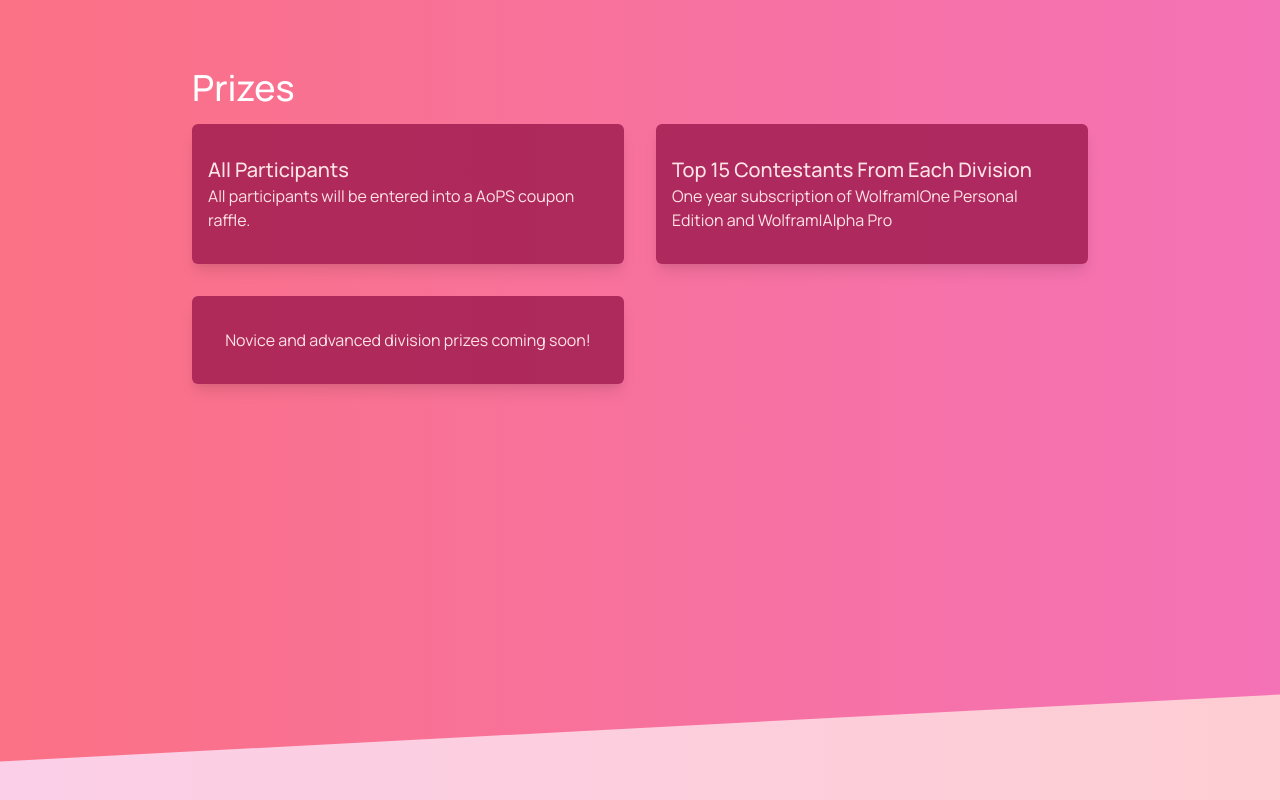
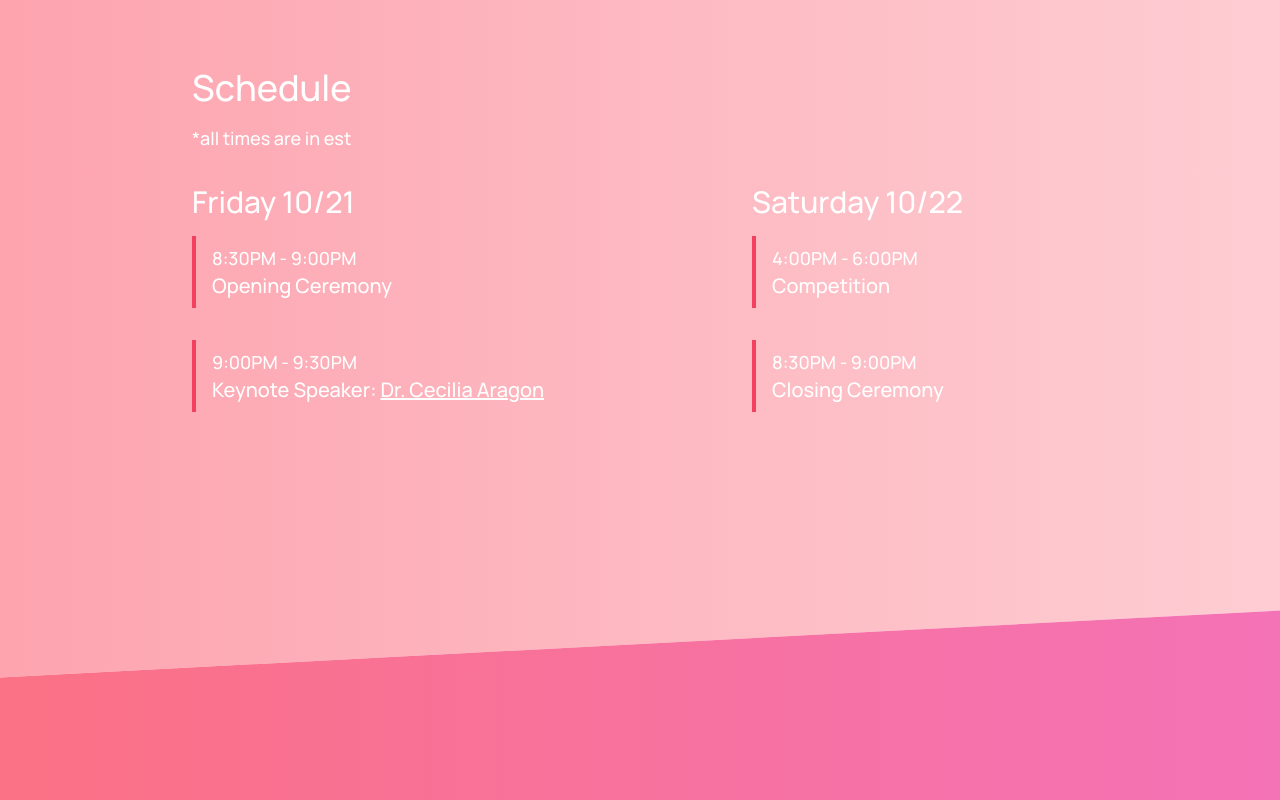
Before and after one commit to maggie-j-liu/algirlithm, a Next.js app: page / in a window 1280 px wide. Shown: the part 1100-1900 px from the top of the page. Built offline with nearby package versions, Linux system fonts and the light colour scheme.

Commit message:
add schedule

```diff
--- a/components/Footer.jsx
+++ b/components/Footer.jsx
@@ -23,7 +23,7 @@ const Footer = () => {
           <div className={"space-y-2"}>
             <h3 className={"font-bold mb-4"}>Register</h3>
             <div>
-              <a href={REGISTRATION_LINK} className={"footer-link"}>
+              <a href={REGISTRATION_LINK} className={"footer-link"} target="_blank" link="noreferrer">
                 registration link
               </a>
             </div>
@@ -31,7 +31,7 @@ const Footer = () => {
           <div className={"space-y-2"}>
             <h3 className={"font-bold mb-4"}>Donate</h3>
             <div>
-              <a href={DONATION_LINK} className={"footer-link"}>
+              <a href={DONATION_LINK} className={"footer-link"} target="_blank" link="noreferrer">
                 donate here!
               </a>
             </div>
@@ -49,7 +49,7 @@ const Footer = () => {
           <div className={"space-y-2"}>
             <h3 className={"font-bold mb-4"}>Discord Server</h3>
             <div>
-              <a className={"footer-link"} href={DISCORD_LINK}>
+              <a className={"footer-link"} href={DISCORD_LINK} target="_blank" link="noreferrer">
                 discord.gg/bqRBv3CfQr
               </a>
             </div>
--- /dev/null
+++ b/components/Schedule.jsx
@@ -0,0 +1,10 @@
+const Schedule = ({time, event}) => {
+  return (
+    <div className={"mb-8 border-l-4 border-primary-500 px-4 py-2"}>
+      <h4 className={"text-lg font-medium text-white"}>{time}</h4>
+      <h3 className={"text-xl font-medium text-white"}>{event}</h3>
+    </div>
+  );
+};
+
+export default Schedule;
--- a/pages/index.jsx
+++ b/pages/index.jsx
@@ -1,5 +1,6 @@
 import Prize from "@/components/Prize";
 import Sponsor from "@/components/Sponsor";
+import Schedule from "@/components/Schedule"
 import {
   DISCORD_LINK,
   DONATION_LINK,
@@ -45,6 +46,8 @@ const Home = () => {
                     "block w-max text-xl bg-primary-500 hover:bg-primary-600 text-white font-semibold hover:scale-105 hover:duration-150 duration-300 px-6 py-3 rounded-lg"
                   }
                   href={REGISTRATION_LINK}
+                  target="_blank"
+                  link="noreferrer"
                 >
                   Register
                 </a>
@@ -53,6 +56,8 @@ const Home = () => {
                     "block w-max text-xl bg-primary-200 hover:bg-primary-300 text-primary-900 font-semibold hover:scale-105 hover:duration-150 duration-300 px-6 py-3 rounded-lg"
                   }
                   href={DONATION_LINK}
+                  target="_blank"
+                  link="noreferrer"
                 >
                   Donate
                 </a>
@@ -60,6 +65,8 @@ const Home = () => {
               <a
                 className="flex items-center gap-2 bg-white/75 hover:bg-white hover:duration-150 duration-300 px-4 py-1.5 rounded-2xl"
                 href={DISCORD_LINK}
+                target="_blank"
+                link="noreferrer"
               >
                 <SiDiscord className="w-8 h-8 text-primary-800" />
                 <span className="text-primary-900">
@@ -118,14 +125,61 @@ const Home = () => {
             </div>
           </div>
         </section>
+        {/* */}
         <div
           className={
-            "bg-gradient-to-r from-primary-400 to-secondary-400 h-24 w-full -skew-y-3 2xl:hidden translate-y-10"
+            "bg-gradient-to-r from-primary-300 to-primary-200 h-24 w-full -skew-y-3 2xl:hidden translate-y-10"
           }
         />
         <section
           className={
-            "px-8 sm:px-20 md:px-24 bg-gradient-to-r from-primary-400 to-secondary-400 pt-24 pb-36 2xl:pb-0" //2xl:pb-24
+            "px-8 sm:px-20 md:px-24 bg-gradient-to-r from-primary-300 to-primary-200 pt-24 pb-36" //2xl:pb-24
+          }
+        >
+          <div className={"max-w-4xl w-full mx-auto pl-8 md:pl-0"}>
+            <h2 className={"text-4xl font-medium mb-4 text-white"}>Schedule</h2>
+            <h4 className={"text-lg font-medium mb-4 text-white"}>*all times are in est</h4>
+            <div className={"flex flex-col justify-start lg:flex-row"}>
+              {/*friday*/}
+              <div className={"flex flex-col lg:pr-48"}>
+                <h2 className={"text-3xl font-medium my-4 text-white"}>Friday 10/21</h2>
+                <Schedule
+                  time={"8:30PM - 9:00PM"}
+                  event={"Opening Ceremony"}
+                />
+                <div className={"mb-8 border-l-4 border-primary-500 px-4 py-2"}>
+                  <h4 className={"text-lg font-medium text-white"}>9:00PM - 9:30PM</h4>
+                  <h3 className={"text-xl font-medium text-white"}>Keynote Speaker: <a href="https://ceciliaaragonauthor.com" target="_blank" rel="noreferrer" className={"underline"}>Dr. Cecilia Aragon</a></h3>
+                </div>
+              </div>
+              {/*saturaday*/}
+              <div className={"flex flex-col"}>
+                <h2 className={"text-3xl font-medium my-4 text-white"}>Saturday 10/22</h2>
+                <Schedule
+                  time={"4:00PM - 6:00PM"}
+                  event={"Competition"}
+                />
+                <Schedule
+                  time={"8:30PM - 9:00PM"}
+                  event={"Closing Ceremony"}
+                />
+              </div>
+            </div>
+          </div>
+        </section>
+        <div
+          className={
+            "bg-gradient-to-r from-primary-300 to-primary-200 h-24 w-full -skew-y-3 2xl:hidden -translate-y-10"
+          }
+        />{/* */}
+        <div
+          className={
+            "bg-gradient-to-r from-primary-400 to-secondary-400 h-24 w-full -skew-y-3 2xl:hidden -translate-y-10"
+          }
+        />
+        <section
+          className={
+            "-mt-20 px-8 sm:px-20 md:px-24 bg-gradient-to-r from-primary-400 to-secondary-400 pt-24 pb-36 2xl:pb-0" //2xl:pb-24
           }
         >
           <div className={"max-w-4xl w-full mx-auto"}>
--- a/utils/constants.js
+++ b/utils/constants.js
@@ -1,3 +1,3 @@
-export const REGISTRATION_LINK = "https://forms.gle/3FZ2zj84D6UbsXVV6";
+export const REGISTRATION_LINK = "https://forms.gle/R15pV7ZXvEMPN4uZA";
 export const DISCORD_LINK = "https://discord.gg/bqRBv3CfQr";
 export const DONATION_LINK = "https://hack.ms/donate-algirlithm";
```
